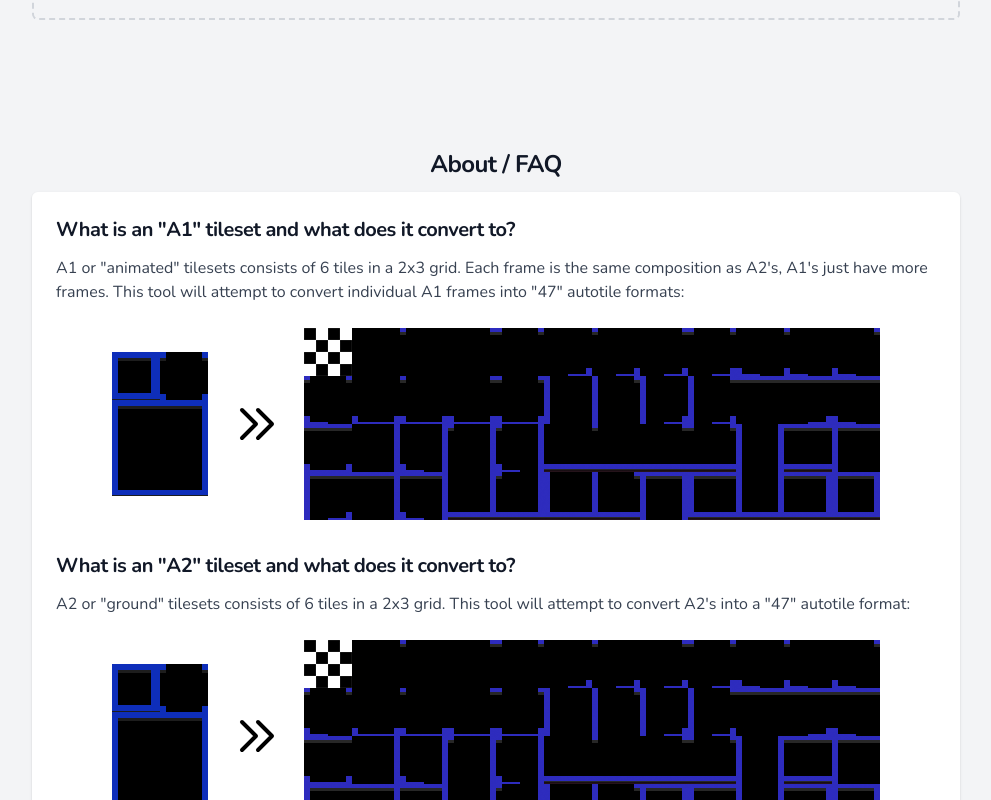
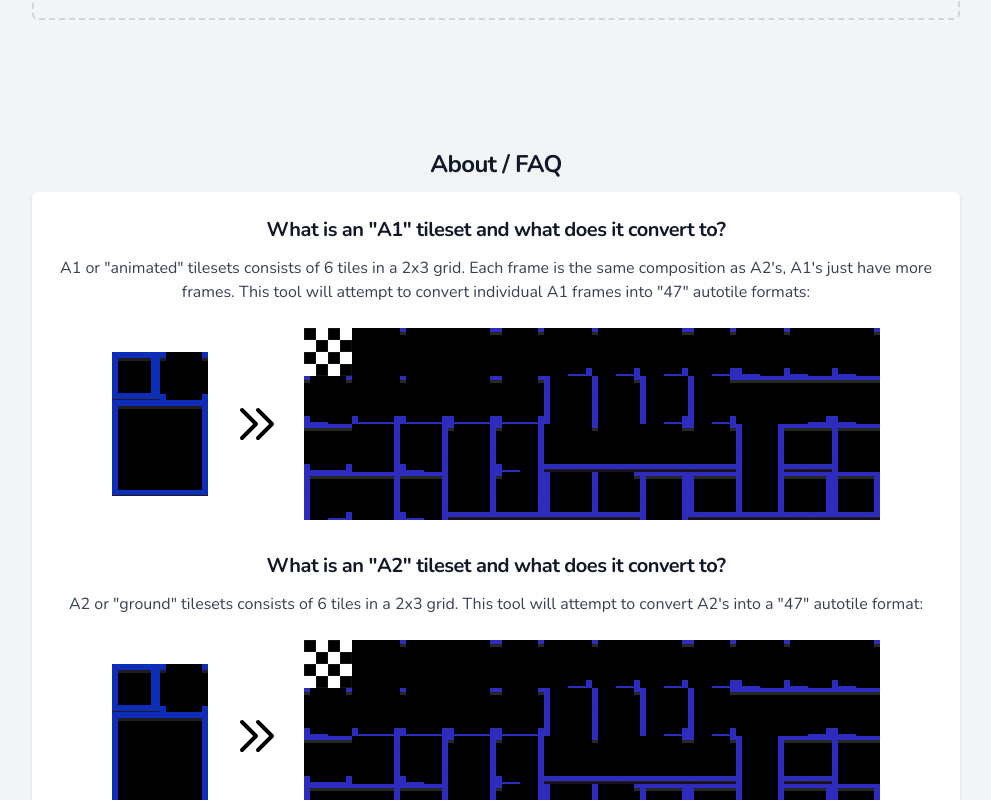
Before and after one commit to MrEliasen/tileset-converter, a Vue app: page / in a window 1280 px wide. Shown: the part 500-1300 px from the top of the page, without its empty margins (144-1135 px from the left). Built offline with nearby package versions, Linux system fonts and the light colour scheme.

Commit message:
fix faq id being on the wrong element

```diff
--- a/src/App.vue
+++ b/src/App.vue
@@ -5,7 +5,7 @@
                 <img alt="Vue logo" src="./assets/logo.png">
             </div>
 
-            <div class="mt-5  lg:text-center">
+            <div class="mt-5 lg:text-center">
                 <h2 class="text-3xl leading-8 font-extrabold tracking-tight text-gray-900 sm:text-4xl">
                     Tileset Converter
                 </h2>
@@ -39,8 +39,8 @@
                 </div>
             </div>
 
-            <div class="px-3 lg:px-8 sm:p-6 mt-20">
-                <div id="faq" class="lg:text-center">
+            <div id="faq" class="px-3 lg:px-8 sm:p-6 mt-20">
+                <div class="lg:text-center">
                     <h2 class="text-2xl mb-3 leading-8 font-extrabold tracking-tight text-gray-900 sm:text-2xl">
                         About / FAQ
                     </h2>
```
